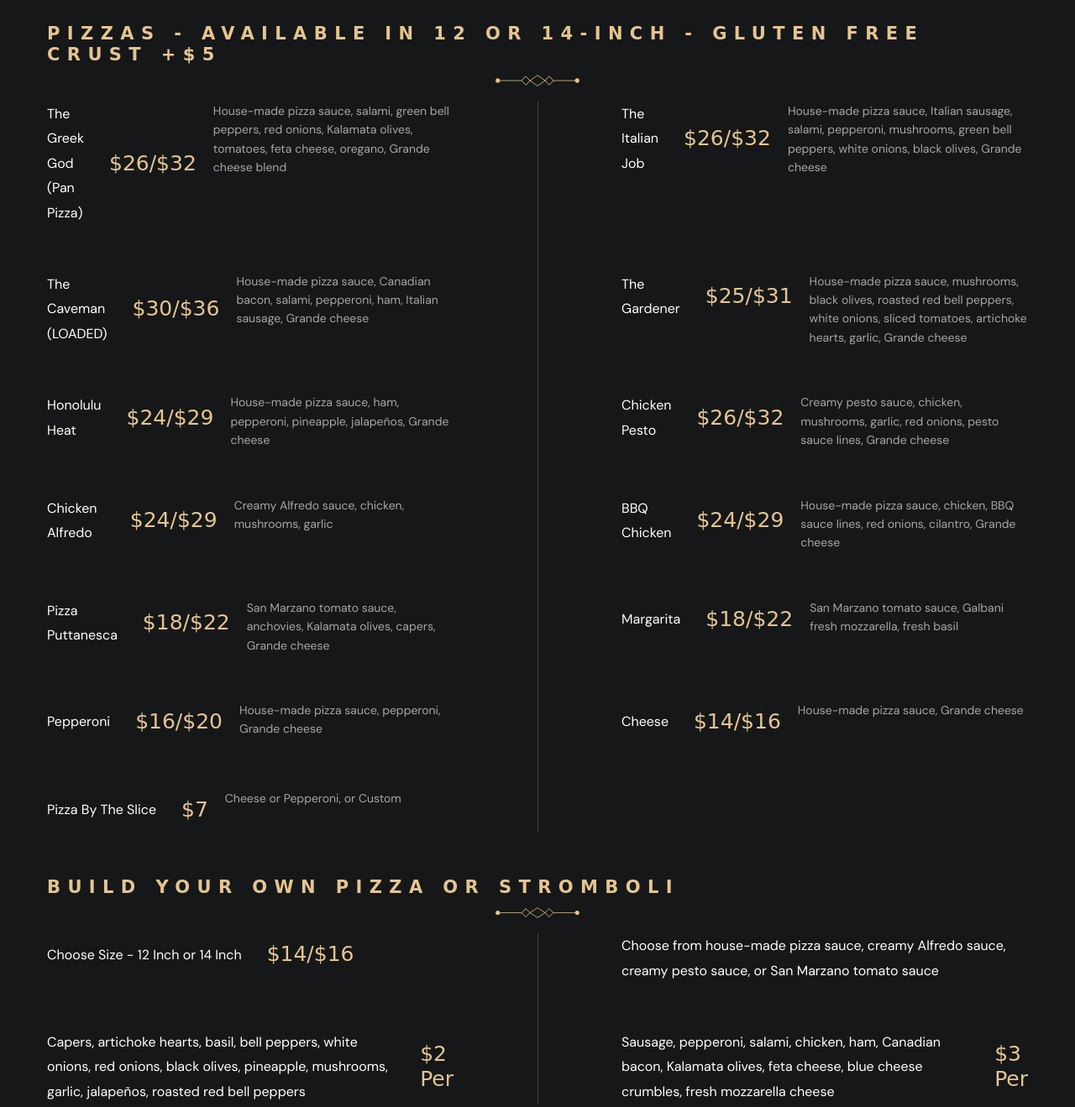
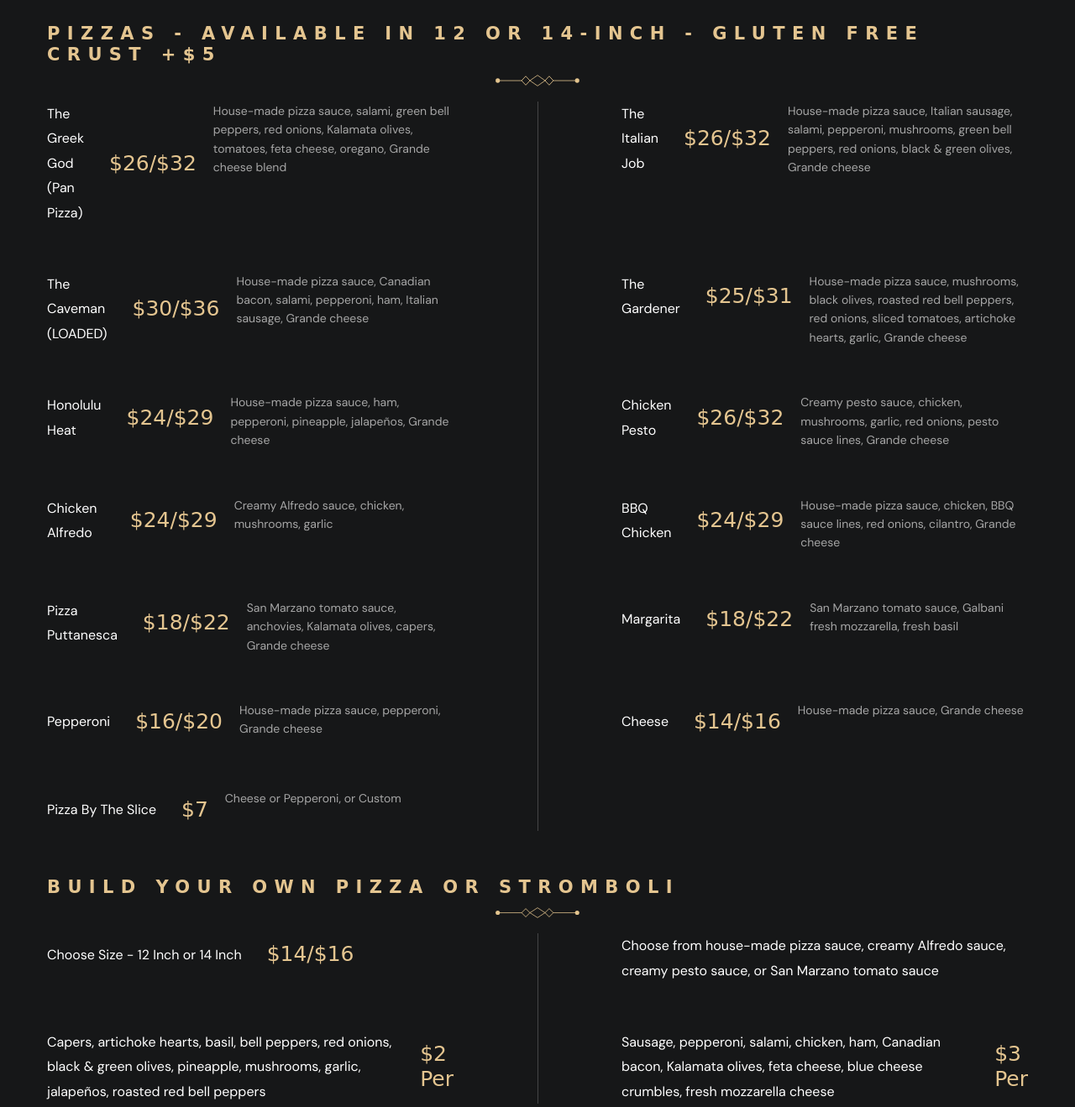
Before and after one commit to Fournos600/slfournos, a plain HTML site: page menu.html in a window 1280 px wide. Shown: the part 2520-3839 px from the top of the page at 84% size. Drawn offline with nearby package versions, Linux system fonts and the light colour scheme; a web font is replaced by a local one.

Commit message:
Update Menu & Hours

```diff
--- a/menu.html
+++ b/menu.html
@@ -111,7 +111,7 @@
             600 Dutton Ave, Ste C, <br>
             San Leandro, CA 94577
           </address>
-          <p class="body-4 navbar-text">Open | 11:00am - 9:30pm</p>
+          <p class="body-4 navbar-text">Tues–Thurs 11am–9pm | Fri 11am–10pm | Sat 2pm–10pm | Sun 12pm–8pm | Closed Monday</p>
           <a href="mailto:fournossl@gmail.com" class="body-4 sidebar-link">fournossl@gmail.com</a>
           <div class="separator"></div>
           <p class="contact-label">Carry-Out & Reservations</p>
@@ -444,7 +444,7 @@
                     <span class="card-title">The Italian Job</span>
                     <span class="span title-2 price">$26/$32</span>
                   </div>
-                  <p class="card-text label-1">House-made pizza sauce, Italian sausage, salami, pepperoni, mushrooms, green bell peppers, white onions, black olives, Grande cheese</p>
+                  <p class="card-text label-1">House-made pizza sauce, Italian sausage, salami, pepperoni, mushrooms, green bell peppers, red onions, black & green olives, Grande cheese</p>
                 </div>
               </li>
               <li>
@@ -462,7 +462,7 @@
                     <span class="card-title">The Gardener</span>
                     <span class="span title-2 price">$25/$31</span>
                   </div>
-                  <p class="card-text label-1">House-made pizza sauce, mushrooms, black olives, roasted red bell peppers, white onions, sliced tomatoes, artichoke hearts, garlic, Grande cheese</p>
+                  <p class="card-text label-1">House-made pizza sauce, mushrooms, black olives, roasted red bell peppers, red onions, sliced tomatoes, artichoke hearts, garlic, Grande cheese</p>
                 </div>
               </li>
               <li>
@@ -571,7 +571,7 @@
               <li>
                 <div class="menu-card">
                   <div class="title-wrapper">
-                    <span class="card-title">Capers, artichoke hearts, basil, bell peppers, white onions, red onions, black olives, pineapple, mushrooms, garlic, jalapeños, roasted red bell peppers</span>
+                    <span class="card-title">Capers, artichoke hearts, basil, bell peppers, red onions, black & green olives, pineapple, mushrooms, garlic, jalapeños, roasted red bell peppers</span>
                     <span class="span title-2 price">$2 Per</span>
                   </div>
                 </div>
@@ -667,7 +667,7 @@
           <a href="mailto:fournossl@gmail.com" class="body-4 contact-link">fournossl@gmail.com</a>
           <a href="tel:5105673453" class="body-4 contact-link">Phone | 510-567-3453</a>
           <p class="body-4">
-            Open | 11:00am - 9:30pm
+           Tues–Thurs 11am–9pm | Fri 11am–10pm | Sat 2pm–10pm | Sun 12pm–8pm | Closed Monday
           </p>
           <div class="wrapper">
             <div class="separator"></div>
```
Also changed, not shown: index.html (+1 -1 lines).
